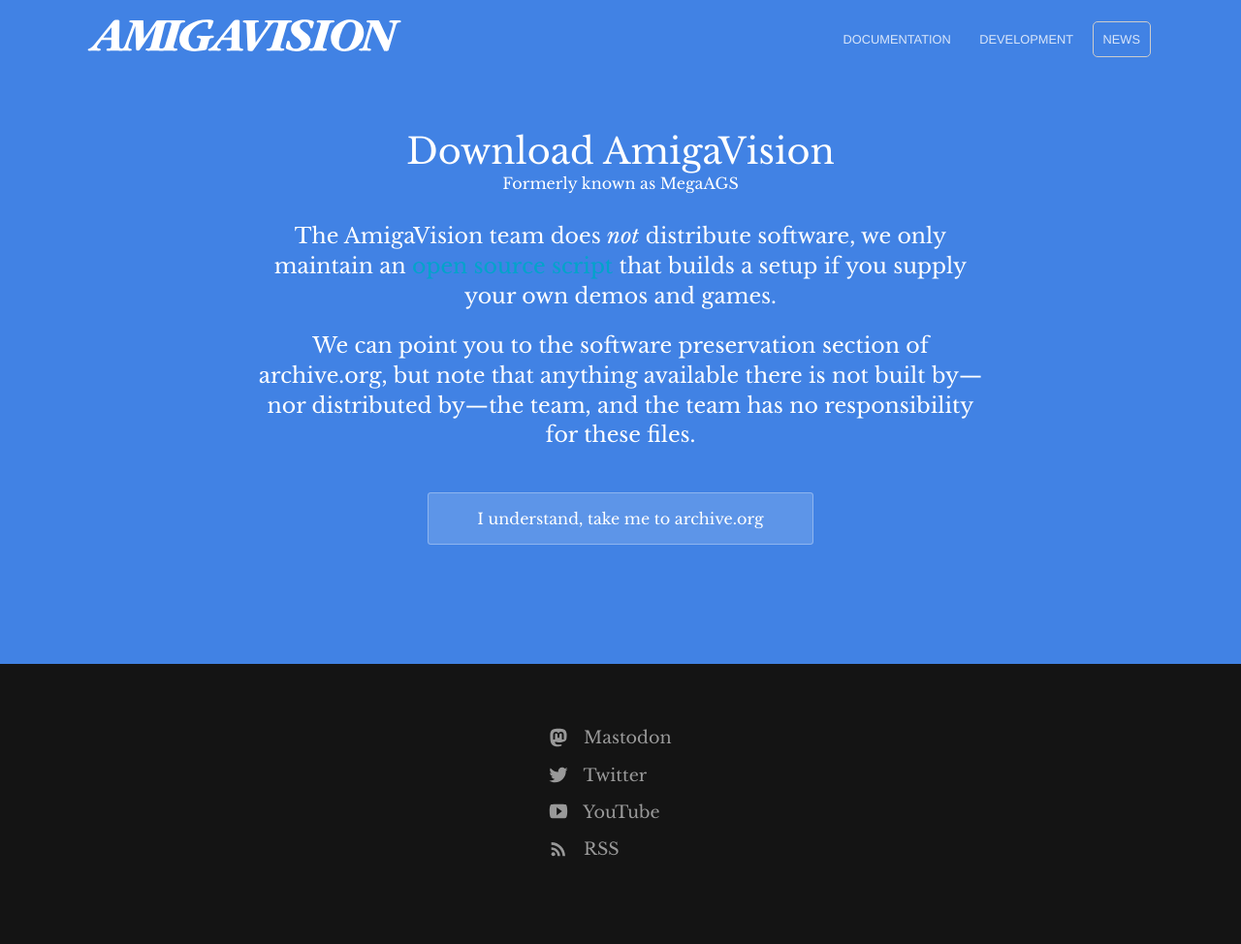
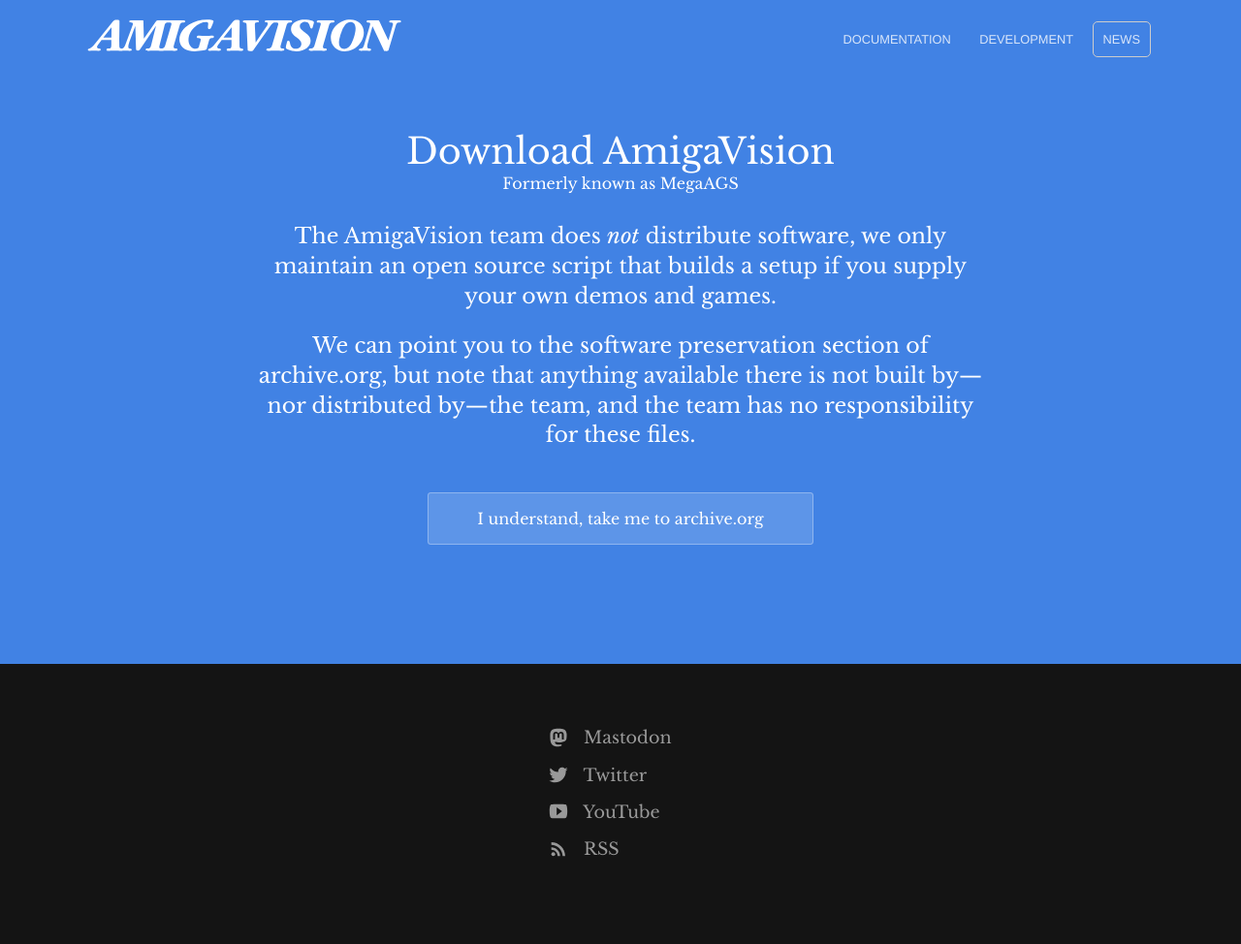
Before and after one commit to amigavision/amigavision.github.io, a Jekyll site: the page built from download.html, in a window 1280 px wide. Shown: the whole page at 97% size. Built offline with Jekyll 4.4.1, drawn with Linux system fonts in a browser that asks for light colours.

Commit message:
Silly color workaround for now, will fix later

```diff
--- a/download.html
+++ b/download.html
@@ -7,7 +7,7 @@
 	<div class="text-container">
     <h1>Download AmigaVision</h1>
     <h2>Formerly known as MegaAGS</h2>
-		<p class="subtext">The AmigaVision team does <em>not</em> distribute software, we only maintain an <a href="https://github.com/Optiroc/AGSImager/">open source script</a> that builds a setup if you supply your own demos and&nbsp;games.</p>
+		<p class="subtext">The AmigaVision team does <em>not</em> distribute software, we only maintain an <a href="https://github.com/Optiroc/AGSImager/" style="color:white">open source script</a> that builds a setup if you supply your own demos and&nbsp;games.</p>
 
 		<p class="subtext"> We can point you to the software preservation section of archive.org, but note that anything available there is not built by&mdash;nor distributed by&mdash;the team, and the team has no responsibility for these&nbsp;files.</p>
 
```
